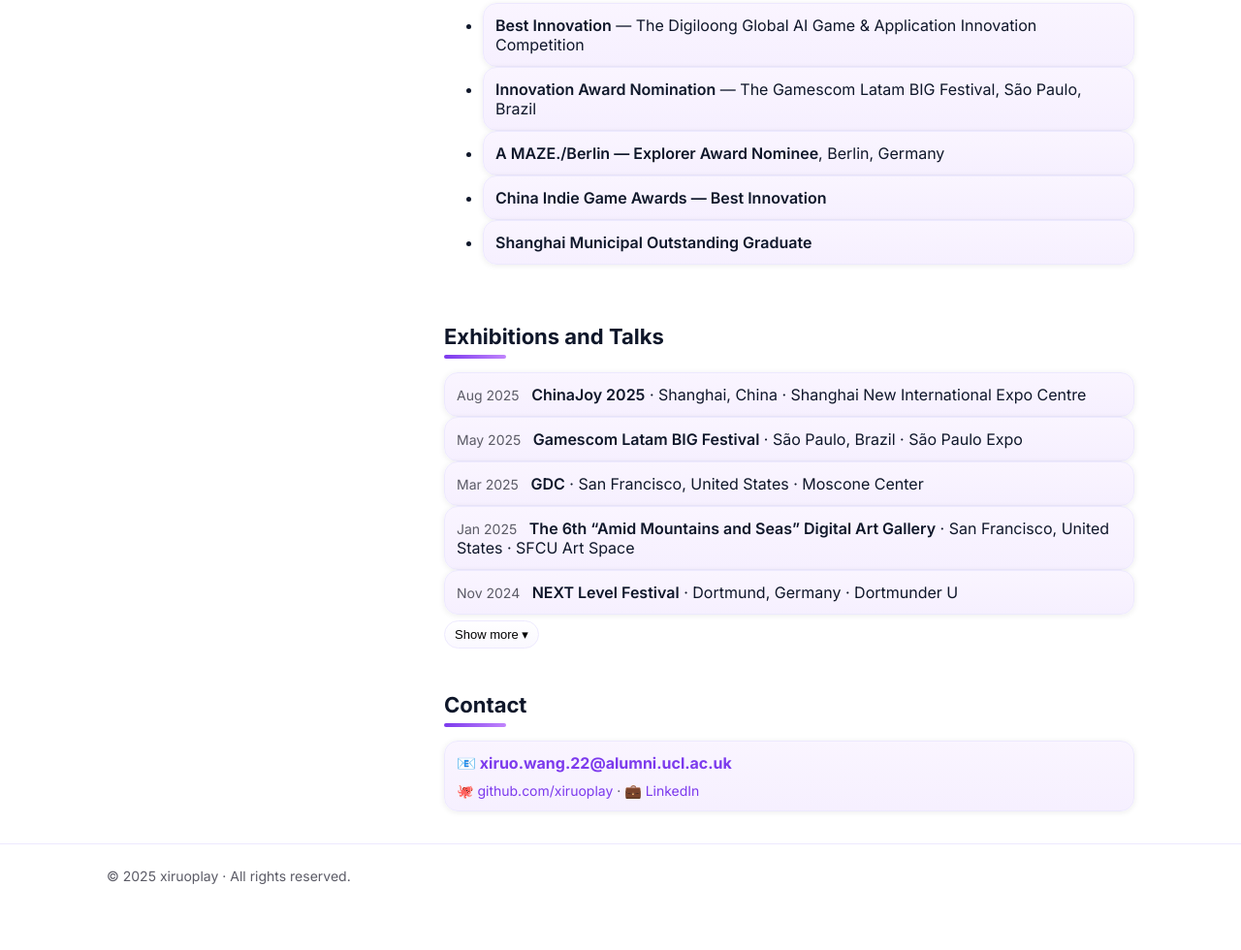
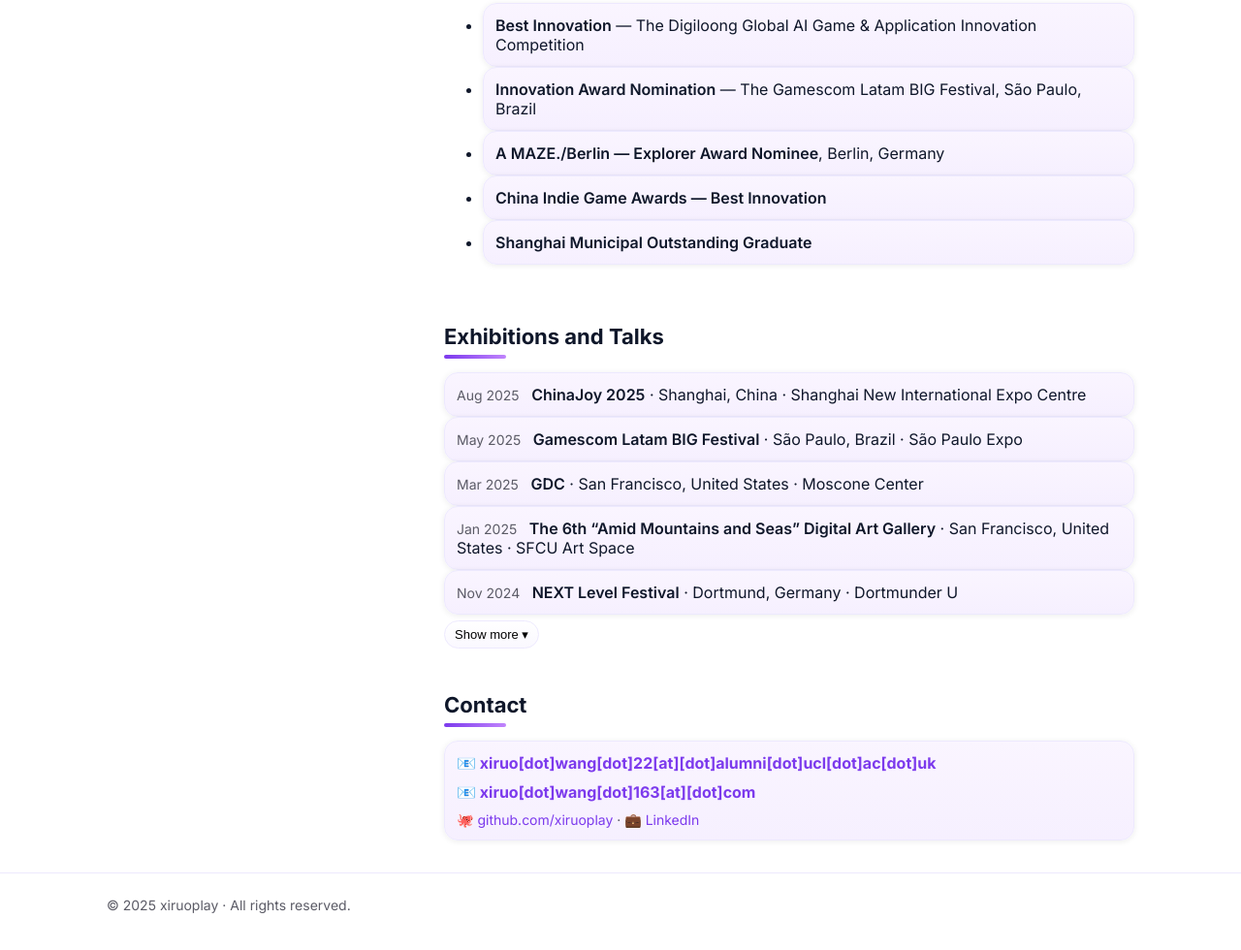
Before and after one commit to xiruoplay/xiruoplay, a plain HTML site: page index.html in a window 1280 px wide. Shown: the part 2312-3292 px from the top of the page at 97% size. Before the commit the page ends 3264 px from the top, so only its background shows below. Drawn offline with Linux system fonts and the light colour scheme.

Commit message:
Update index.html

```diff
--- a/index.html
+++ b/index.html
@@ -305,7 +305,8 @@
       <section id="contact">
         <h2>Contact</h2>
         <div class="item">
-          <div class="title">📧 <a href="mailto:xiruo.wang.22@alumni.ucl.ac.uk">xiruo.wang.22@alumni.ucl.ac.uk</a></div>
+          <div class="title">📧 <a href="mailto:xiruo[dot]wang[dot]22[at]alumni[dot]ucl[dot]ac[dot]uk">xiruo[dot]wang[dot]22[at][dot]alumni[dot]ucl[dot]ac[dot]uk</a></div>
+           <div class="title">📧 <a href="mailto:xiruo[dot]wang[dot]163[at][dot]com">xiruo[dot]wang[dot]163[at][dot]com</a></div>
           <div class="sub">🐙 <a href="https://github.com/xiruoplay" target="_blank" rel="noreferrer">github.com/xiruoplay</a> · 💼 <a href="https://www.linkedin.com/in/xiruowang2023" target="_blank" rel="noreferrer">LinkedIn</a></div>
         </div>
       </section>
```
